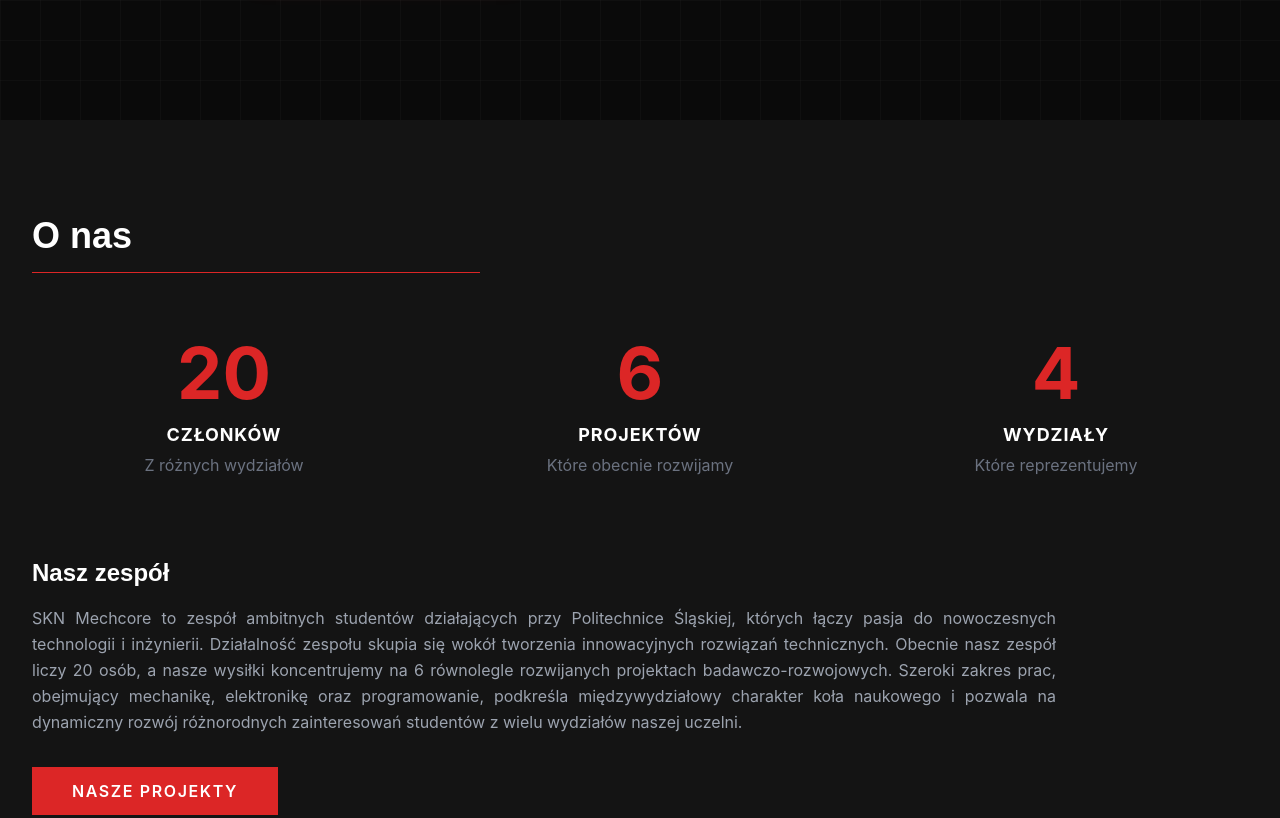
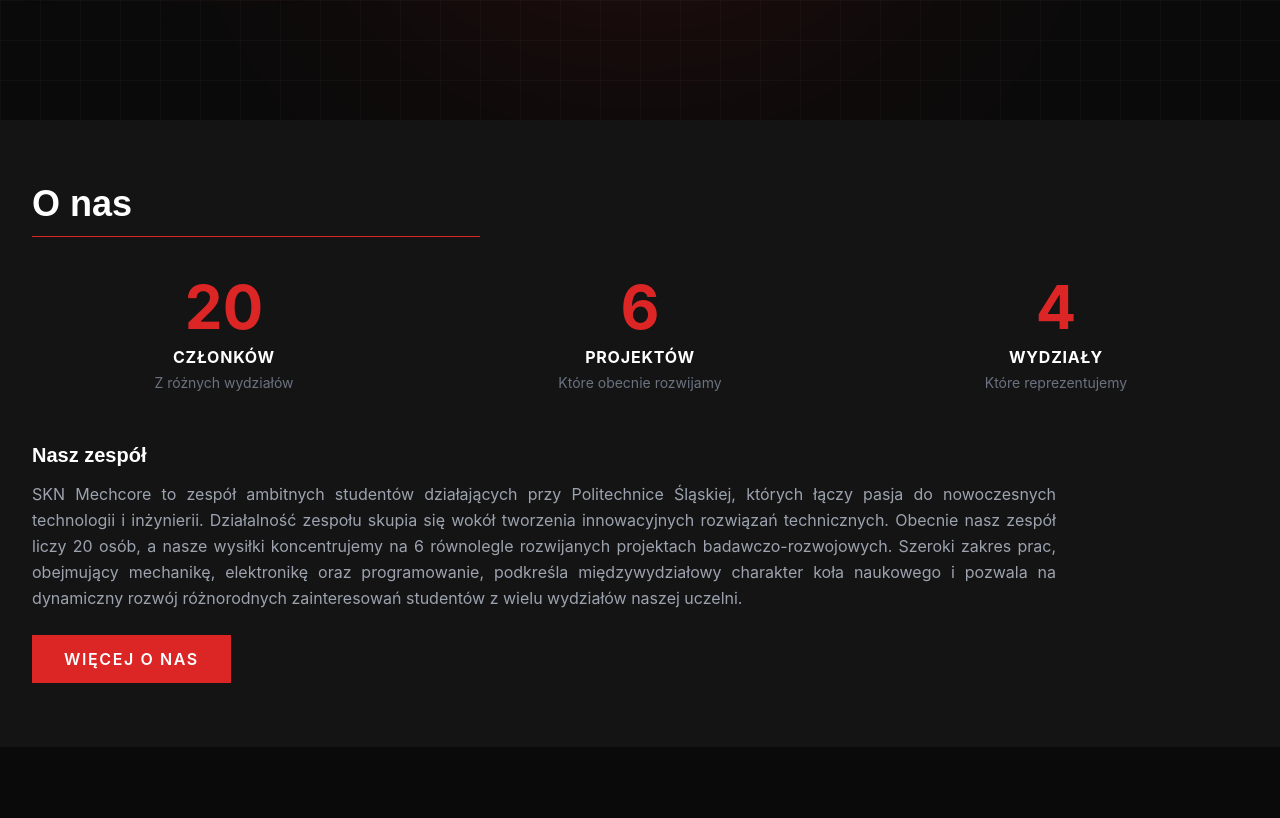
Before and after one commit to kalimo221/mechcore, a plain HTML site: page index.html in a window 1280 px wide. Shown: the part 600-1418 px from the top of the page. Drawn offline with nearby package versions, Linux system fonts and the light colour scheme.

Commit message:
V1.0.1 - Poprawki w sekcji "O nas" i aktualizacja linku rekrutacyjnego, dodanie poświaty w sekcji hero.

```diff
--- a/index.html
+++ b/index.html
@@ -106,7 +106,7 @@
 
     <!-- SEKCJA HERO -->
     <section class="relative pt-32 pb-20 lg:pt-48 lg:pb-32 overflow-hidden flex items-center min-h-[90vh]">
-        <!-- Delikatne tło geometryczne -->
+        <div class="absolute top-1/2 left-1/2 -translate-x-1/2 -translate-y-1/2 w-[200px] h-[200px] md:w-[400px] md:h-[400px] bg-mech-red blur-[100px] md:blur-[150px] opacity-30 rounded-full pointer-events-none z-0"></div>
         <div class="absolute inset-0 z-0 opacity-10">
             <svg class="w-full h-full" xmlns="http://www.w3.org/2000/svg">
                 <defs>
@@ -120,16 +120,15 @@
 
         <div class="max-w-7xl mx-auto px-4 sm:px-6 lg:px-8 relative z-10 w-full">
             <span class="text-mech-red font-bold tracking-widest uppercase mb-2 block text-sm md:text-base">POLITECHNIKA ŚLĄSKA</span>
+
             <h1 class="font-tech text-7xl md:text-[8rem] font-bold text-white mb-6 leading-none tracking-tight">
                 MECHCORE
             </h1>
+
             <p class="mt-4 text-lg md:text-xl text-gray-400 max-w-2xl font-light mb-10 leading-relaxed">
                 Jesteśmy kołem naukowym Politechniki Śląskiej w Gliwicach, zrzeszającym studentów, których połączyła wspólna pasja. Konstruujemy innowacyjne rozwiązania, łącząc mechanikę z nowoczesnymi technologiami i rozwijając kompetencje inżynierskie.
             </p>
             <div class="flex flex-col sm:flex-row gap-6">
-                <a href="projekty.html" class="border border-mech-red bg-transparent hover:bg-mech-red text-mech-red hover:text-white px-12 py-4 font-sans font-semibold tracking-widest uppercase transition-colors duration-300 text-center">
-                    PROJEKTY
-                </a>
                 <a href="https://forms.gle/kbE7tPbeteWXin4X6" class="border border-mech-red bg-mech-red hover:bg-mech-red-hover text-white px-12 py-4 font-sans font-semibold tracking-widest uppercase transition-colors duration-300 text-center shadow-[0_0_15px_rgba(220,38,38,0.2)]">
                     APLIKUJ DO KOŁA
                 </a>
@@ -138,42 +137,41 @@
     </section>
 
     <!-- O NAS (W stylu statystyk) -->
-    <section id="o-nas" class="py-24 bg-mech-dark">
+    <section id="o-nas" class="py-16 bg-mech-dark">
         <div class="max-w-7xl mx-auto px-4 sm:px-6 lg:px-8">
 
-            <!-- Nagłówek w stylu ze zdjęcia -->
-            <div class="mb-16">
-                <h2 class="font-tech text-4xl font-bold text-white mb-4">O nas</h2>
+            <div class="mb-10">
+                <h2 class="font-tech text-3xl md:text-4xl font-bold text-white mb-3">O nas</h2>
                 <div class="w-full max-w-md h-px bg-mech-red"></div>
             </div>
 
             <!-- Trzy kolumny ze statystykami -->
-            <div class="grid grid-cols-1 md:grid-cols-3 gap-12 md:gap-8 mb-20">
+            <div class="grid grid-cols-1 md:grid-cols-3 gap-8 mb-12">
                 <div class="text-center">
-                    <div class="text-7xl font-bold text-mech-red mb-3">20</div>
-                    <div class="font-bold text-white uppercase tracking-wider text-lg">CZŁONKÓW</div>
-                    <div class="text-gray-500 mt-1">Z różnych wydziałów</div>
+                    <div class="text-5xl md:text-6xl font-bold text-mech-red mb-2">20</div>
+                    <div class="font-bold text-white uppercase tracking-wider text-base">CZŁONKÓW</div>
+                    <div class="text-gray-500 mt-1 text-sm">Z różnych wydziałów</div>
                 </div>
                 <div class="text-center">
-                    <div class="text-7xl font-bold text-mech-red mb-3">6</div>
-                    <div class="font-bold text-white uppercase tracking-wider text-lg">PROJEKTÓW</div>
-                    <div class="text-gray-500 mt-1">Które obecnie rozwijamy</div>
+                    <div class="text-5xl md:text-6xl font-bold text-mech-red mb-2">6</div>
+                    <div class="font-bold text-white uppercase tracking-wider text-base">PROJEKTÓW</div>
+                    <div class="text-gray-500 mt-1 text-sm">Które obecnie rozwijamy</div>
                 </div>
                 <div class="text-center">
-                    <div class="text-7xl font-bold text-mech-red mb-3">4</div>
-                    <div class="font-bold text-white uppercase tracking-wider text-lg">WYDZIAŁY</div>
-                    <div class="text-gray-500 mt-1">Które reprezentujemy</div>
+                    <div class="text-5xl md:text-6xl font-bold text-mech-red mb-2">4</div>
+                    <div class="font-bold text-white uppercase tracking-wider text-base">WYDZIAŁY</div>
+                    <div class="text-gray-500 mt-1 text-sm">Które reprezentujemy</div>
                 </div>
             </div>
 
             <!-- Tekst o zespole -->
             <div class="max-w-5xl">
-                <h3 class="font-tech text-2xl font-bold text-white mb-4">Nasz zespół</h3>
-                <p class="text-gray-400 leading-relaxed mb-8 text-justify">
+                <h3 class="font-tech text-xl font-bold text-white mb-3">Nasz zespół</h3>
+                <p class="text-gray-400 leading-relaxed mb-6 text-justify">
                     SKN Mechcore to zespół ambitnych studentów działających przy Politechnice Śląskiej, których łączy pasja do nowoczesnych technologii i inżynierii. Działalność zespołu skupia się wokół tworzenia innowacyjnych rozwiązań technicznych. Obecnie nasz zespół liczy 20 osób, a nasze wysiłki koncentrujemy na 6 równolegle rozwijanych projektach badawczo-rozwojowych. Szeroki zakres prac, obejmujący mechanikę, elektronikę oraz programowanie, podkreśla międzywydziałowy charakter koła naukowego i pozwala na dynamiczny rozwój różnorodnych zainteresowań studentów z wielu wydziałów naszej uczelni.
                 </p>
-                <a href="projekty.html" class="inline-block bg-mech-red hover:bg-mech-red-hover text-white px-10 py-3 font-sans font-semibold tracking-widest uppercase transition-colors duration-300">
-                    NASZE PROJEKTY
+                <a href="onas.html" class="inline-block bg-mech-red hover:bg-mech-red-hover text-white px-8 py-3 font-sans font-semibold tracking-widest uppercase transition-colors duration-300">
+                    WIĘCEJ O NAS
                 </a>
             </div>
 
@@ -295,11 +293,8 @@
 
                 <!-- Przyciski -->
                 <div class="flex flex-col sm:flex-row gap-6">
-                    <a href="#" class="bg-mech-red hover:bg-mech-red-hover text-white px-12 py-4 font-sans font-semibold tracking-widest uppercase transition-colors duration-300 text-center">
-                        REKRUTACJA
-                    </a>
-                    <a href="mailto:kontakt@mechcore.polsl.pl" class="border border-mech-red bg-transparent hover:bg-mech-red text-mech-red hover:text-white px-12 py-4 font-sans font-semibold tracking-widest uppercase transition-colors duration-300 text-center">
-                        SPONSORING
+                    <a href="https://forms.gle/kbE7tPbeteWXin4X6" target="_blank" rel="noopener noreferrer" class="bg-mech-red hover:bg-mech-red-hover text-white px-12 py-4 font-sans font-semibold tracking-widest uppercase transition-colors duration-300 text-center">
+                        WYPEŁNIJ FORMULARZ
                     </a>
                 </div>
             </div>
```
